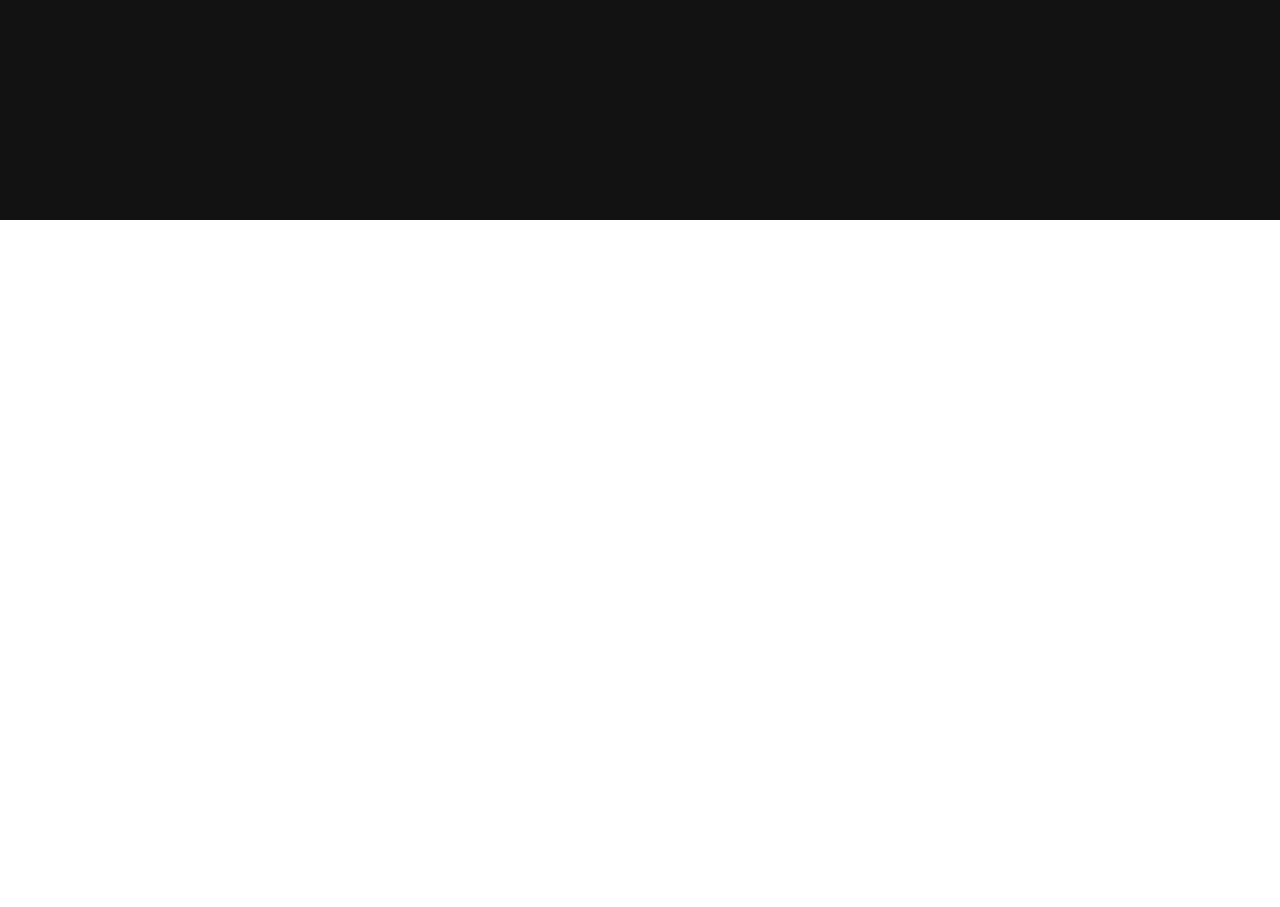
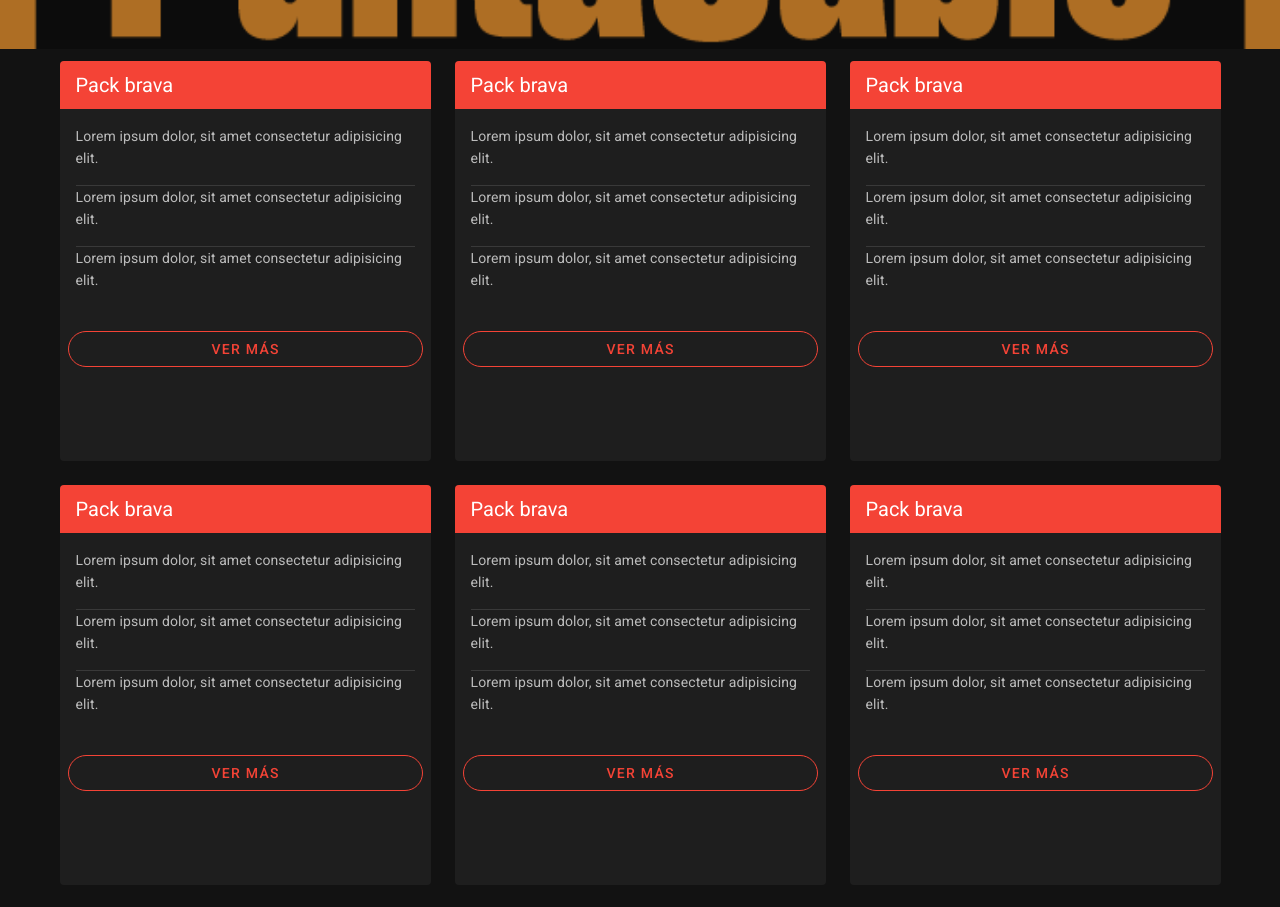
Before and after one commit to PuntaCable/frontend, a Nuxt app: page / in a window 1280 px wide. Shown: the part 580-1487 px from the top of the page. Before the commit the page ends 800 px from the top, so only its background shows below. Built offline with nearby package versions, Linux system fonts and the light colour scheme.

Commit message:
Segundo commit
Creacion de slider, card component

```diff
--- /dev/null
+++ b/components/Card.vue
@@ -0,0 +1,16 @@
+<template>
+    <v-card flat height="400">
+        <v-toolbar color="red" elevation="0" dense>
+          <v-toolbar-title>
+            <slot></slot>
+          </v-toolbar-title>
+        </v-toolbar>
+        <v-card-text>
+            <slot name="description"></slot>
+        </v-card-text>
+
+        <v-card-actions>
+            <v-btn outlined block color="red" class="rounded-pill align-center">Ver más</v-btn>
+        </v-card-actions>
+    </v-card>
+</template>
--- a/layouts/default.vue
+++ b/layouts/default.vue
@@ -9,10 +9,11 @@
 
 <script>
 import Header from "../components/Header.vue";
+import Card from "../components/Card.vue";
 export default {
     data() {
         return {};
     },
-    components: { Header }
+    components: { Header, Card }
 }
 </script>
--- a/pages/index.vue
+++ b/pages/index.vue
@@ -1,9 +1,108 @@
 <template>
+  <div>
+    <v-carousel>
+      <img src="/orange-logo.png" alt="">
+    </v-carousel>
+    <v-container class="">
+      <v-row class="justify-center">
+        <v-col class="col-md-4">
+          <Card>
+            Pack brava
+            <template v-slot:description>
+              <p>Lorem ipsum dolor, sit amet consectetur adipisicing elit.</p>
+              <v-divider></v-divider>
+              <p>Lorem ipsum dolor, sit amet consectetur adipisicing elit.</p>
+              <v-divider></v-divider>
+              <p>Lorem ipsum dolor, sit amet consectetur adipisicing elit.</p>
+            </template>
+          </Card>
+        </v-col>
+        <v-col class="col-md-4">
+          <Card>
+            Pack brava
+            <template v-slot:description>
+              <p>Lorem ipsum dolor, sit amet consectetur adipisicing elit.</p>
+              <v-divider></v-divider>
+              <p>Lorem ipsum dolor, sit amet consectetur adipisicing elit.</p>
+              <v-divider></v-divider>
+              <p>Lorem ipsum dolor, sit amet consectetur adipisicing elit.</p>
+            </template>
+          </Card>
+        </v-col>
+        <v-col class="col-md-4">
+          <Card>
+            Pack brava
+            <template v-slot:description>
+              <p>Lorem ipsum dolor, sit amet consectetur adipisicing elit.</p>
+              <v-divider></v-divider>
+              <p>Lorem ipsum dolor, sit amet consectetur adipisicing elit.</p>
+              <v-divider></v-divider>
+              <p>Lorem ipsum dolor, sit amet consectetur adipisicing elit.</p>
+            </template>
+          </Card>
+        </v-col>
 
+        <v-col class="col-md-4">
+          <Card>
+            Pack brava
+            <template v-slot:description>
+              <p>Lorem ipsum dolor, sit amet consectetur adipisicing elit.</p>
+              <v-divider></v-divider>
+              <p>Lorem ipsum dolor, sit amet consectetur adipisicing elit.</p>
+              <v-divider></v-divider>
+              <p>Lorem ipsum dolor, sit amet consectetur adipisicing elit.</p>
+            </template>
+          </Card>
+        </v-col>
+        <v-col class="col-md-4">
+          <Card>
+            Pack brava
+            <template v-slot:description>
+              <p>Lorem ipsum dolor, sit amet consectetur adipisicing elit.</p>
+              <v-divider></v-divider>
+              <p>Lorem ipsum dolor, sit amet consectetur adipisicing elit.</p>
+              <v-divider></v-divider>
+              <p>Lorem ipsum dolor, sit amet consectetur adipisicing elit.</p>
+            </template>
+          </Card>
+        </v-col>
+        <v-col class="col-md-4">
+          <Card>
+            Pack brava
+            <template v-slot:description>
+              <p>Lorem ipsum dolor, sit amet consectetur adipisicing elit.</p>
+              <v-divider></v-divider>
+              <p>Lorem ipsum dolor, sit amet consectetur adipisicing elit.</p>
+              <v-divider></v-divider>
+              <p>Lorem ipsum dolor, sit amet consectetur adipisicing elit.</p>
+            </template>
+          </Card>
+        </v-col>
+
+
+        <v-col class="col-md-4 col-12">
+          <Card>
+            Pack brava
+            <template v-slot:description>
+              <p>Lorem ipsum dolor, sit amet consectetur adipisicing elit.</p>
+              <v-divider></v-divider>
+              <p>Lorem ipsum dolor, sit amet consectetur adipisicing elit.</p>
+              <v-divider></v-divider>
+              <p>Lorem ipsum dolor, sit amet consectetur adipisicing elit.</p>
+            </template>
+          </Card>
+        </v-col>
+      </v-row>
+
+
+    </v-container>
+  </div>
 </template>
 
 <script>
+import Card from '../components/Card.vue';
 export default {
-  name: 'IndexPage'
+    name: "IndexPage",
+    components: { Card }
 }
 </script>
```
